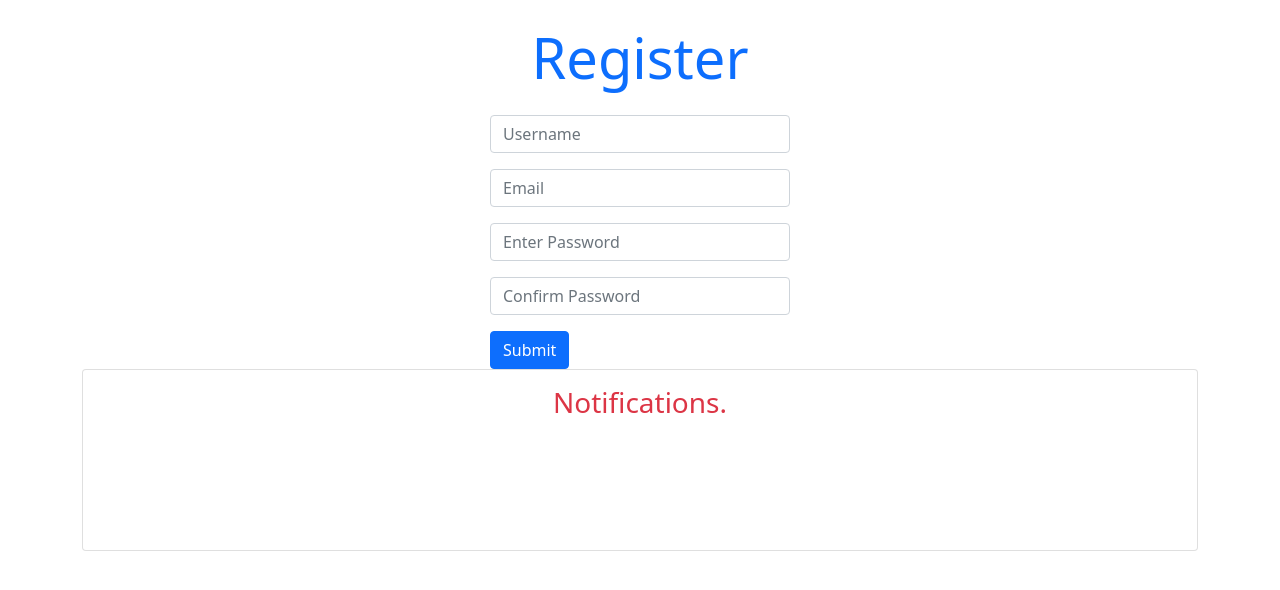
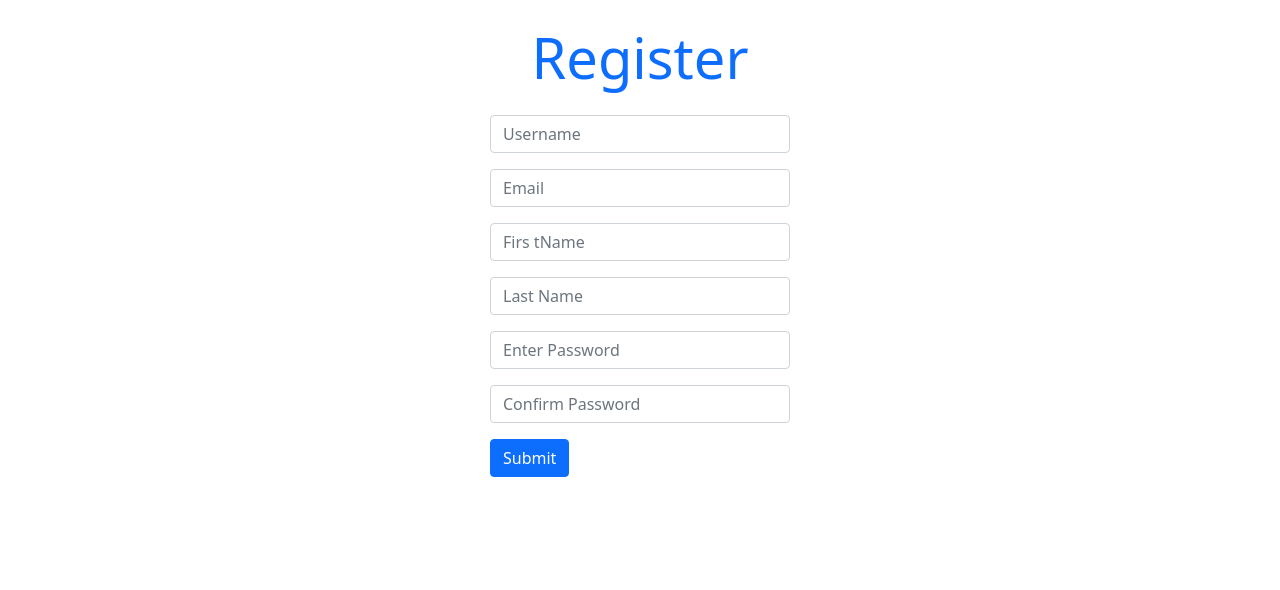
Before and after one commit to danishshirsangi/django-notesapp, a Django app: page /register/ in a window 1280 px wide. Shown: the part 56-646 px from the top of the page. Run offline with Django 3.2, Linux system fonts and the light colour scheme.

Commit message:
[26/11/2021]
1. Added Profile section
2. Delete,Update Options

```diff
--- a/templates/base.html
+++ b/templates/base.html
@@ -18,6 +18,9 @@
           <div class="collapse navbar-collapse" id="navbarNavDropdown">
             <ul class="navbar-nav">
               {% if user.is_authenticated %}
+              <li class="nav-item">
+                <a class="btn btn-outline-light mx-2" href="{% url 'profile' %}">Profile</a>
+              </li>
               <li class="nav-item">
                 <a class="btn btn-outline-light mx-2" href="{% url 'logout' %}">Logout</a>
               </li>
@@ -48,24 +51,6 @@
           {% endif %}
       {% endblock %}
 
-      <div class="container">
-        <div class="card">
-          <div class="card-body">
-            <h3 class="text-center text-danger">Notifications.</h3>
-            <marquee behavior="scroll" direction="down" height="100px" scrollamount="3" onmouseover="this.stop();" onmouseout="this.start();" >
-              {% for n in notification %}
-                <center>
-                  <a href="#"
-                    class="text-center py-2 text-primary"
-                    style="text-decoration: none;font-size:20px;">
-                    {{n}}
-                  </a>
-                </center>
-              {% endfor %}
-            </marquee>
 
-          </div>
-        </div>
-      </div>
 </body>
 </html>
--- a/templates/logged.html
+++ b/templates/logged.html
@@ -17,6 +17,9 @@
           </button>
           <div class="collapse navbar-collapse" id="navbarNavDropdown">
             <ul class="navbar-nav">
+              <li class="nav-item">
+                <a class="btn btn-outline-light mx-2" href="{% url 'profile' %}">Profile</a>
+              </li>
               <li class="nav-item">
                 <a class="btn btn-outline-light mx-2" href="{% url 'logout' %}">Logout</a>
               </li>
--- a/templates/register.html
+++ b/templates/register.html
@@ -18,16 +18,22 @@
     {% csrf_token %}
     <p class="text-center text-primary display-4 my-4">Register</p>
     <div class="mb-3">
-      <input type="text" class="form-control" placeholder="Username" name="username"id="exampleInputEmail1" aria-describedby="emailHelp">
+      <input type="text" class="form-control" placeholder="Username" name="username"id="exampleInputEmail1"  autocomplete="off" aria-describedby="emailHelp">
     </div>
     <div class="mb-3">
-        <input type="email" class="form-control" placeholder="Email" name="email" id="exampleInputPassword1">
-      </div>
-    <div class="mb-3">
-      <input type="password" class="form-control" placeholder="Enter Password" name="password" id="exampleInputPassword1">
+        <input type="email" class="form-control" placeholder="Email" name="email" id="exampleInputPassword1" autocomplete="off">
     </div>
     <div class="mb-3">
-        <input type="password" class="form-control" placeholder="Confirm Password" name="password1" id="exampleInputPassword1">
+      <input type="text" class="form-control" placeholder="Firs tName" name="fname" id="exampleInputPassword1" autocomplete="off">
+    </div>
+    <div class="mb-3">
+      <input type="text" class="form-control" placeholder="Last Name" name="lname" id="exampleInputPassword1" autocomplete="off">
+  </div>
+    <div class="mb-3">
+      <input type="password" class="form-control" placeholder="Enter Password" name="password" id="exampleInputPassword1" autocomplete="off">
+    </div>
+    <div class="mb-3">
+        <input type="password" class="form-control" placeholder="Confirm Password" name="password1" id="exampleInputPassword1" autocomplete="off">
       </div>
     <button type="submit" class="btn btn-primary">Submit</button>
 </form>
--- a/templates/semnotes/sem1.html
+++ b/templates/semnotes/sem1.html
@@ -35,7 +35,7 @@
             <td><a href="{{note.pdf_module.url}}" download>Download</a></td>
             {% else %}
             <td>Not Availible</td>
-            {% endif %}
+            {%endif%}
           </tr>
         {% endfor %}
        {% endif %}
--- a/userview/admin.py
+++ b/userview/admin.py
@@ -4,7 +4,7 @@ from .models import semFour,semOne,semThree,semTwo,notificationsLive
 
 class adminOrdering(admin.ModelAdmin):
     model = semOne,semTwo,semThree,semFour
-    list_display = ['select_sub', 'module_name']
+    list_display = ['select_sub', 'module_name','pdf_module']
 
     def get_name(self, obj):
         return obj.author.name
--- a/userview/models.py
+++ b/userview/models.py
@@ -1,5 +1,7 @@
 from django.db import models
+from django.db.models.base import Model
 from django.db.models.fields import CharField, DateField
+from django.contrib.auth.models import User
 
 # Create your models here.
 class semOne(models.Model):
--- a/userview/urls.py
+++ b/userview/urls.py
@@ -12,6 +12,8 @@ urlpatterns = [
     path('semtwo/',views.semtwo_view,name="semtwo"),
     path('semthree/',views.semthree_view,name="semthree"),
     path('semfour/',views.semfour_view,name="semfour"),
+    path('admincontrol/',views.admin_view,name="adminview"),
 
-    path('admincontrol/',views.admin_view,name="adminview"),
+    path('profile/',views.profile_view,name="profile"),
+    path('profile/deleteprofile/',views.delete_profile,name="deleteprofile")
 ]
--- a/userview/views.py
+++ b/userview/views.py
@@ -3,6 +3,7 @@ from django.contrib import messages
 from django.db.models.expressions import Value
 from django.forms.widgets import ChoiceWidget
 from django.http import request
+from django.http.response import HttpResponse
 from django.shortcuts import redirect, render
 from django.contrib.auth import authenticate, login, logout
 from django.contrib.auth.models import User
@@ -36,12 +37,14 @@ def register_view(request):
         email = request.POST["email"]
         username = request.POST["username"]
         password = request.POST["password"]
+        fname = request.POST["fname"]
+        lname = request.POST["lname"]
 
         if User.objects.filter(username=username).exists():
             messages.info(request, '*Username is already taken')
             return redirect('register')
         else:
-            newuser = User.objects.create_user(username=username,password=password,email=email)
+            newuser = User.objects.create_user(username=username,password=password,email=email,first_name=fname,last_name=lname)
             newuser.save()
             messages.info(request, 'Registerd Successfully please login to Continue')
             return redirect('login')
@@ -128,3 +131,23 @@ def admin_view(request):
             messages.info(request,'Fields Cannot be empty')
 
     return render(request, 'admin/admin.html',context)
+
+@login_required(login_url='/login/')
+def profile_view(request):
+    context = {}
+    context['present_user'] = request.user
+
+    if request.method == 'POST':
+        first_name = request.POST.get('first_name')
+        last_name = request.POST.get('last_name')
+        newuser = User.objects.update(first_name=first_name,last_name=last_name)
+        return redirect('profile')
+
+    return render(request,'profile.html',context)
+
+@login_required(login_url='/login/')
+def delete_profile(request):
+    user = request.user
+    d_user = User.objects.filter(username=user.username)
+    d_user.delete()
+    return redirect('login')
```
